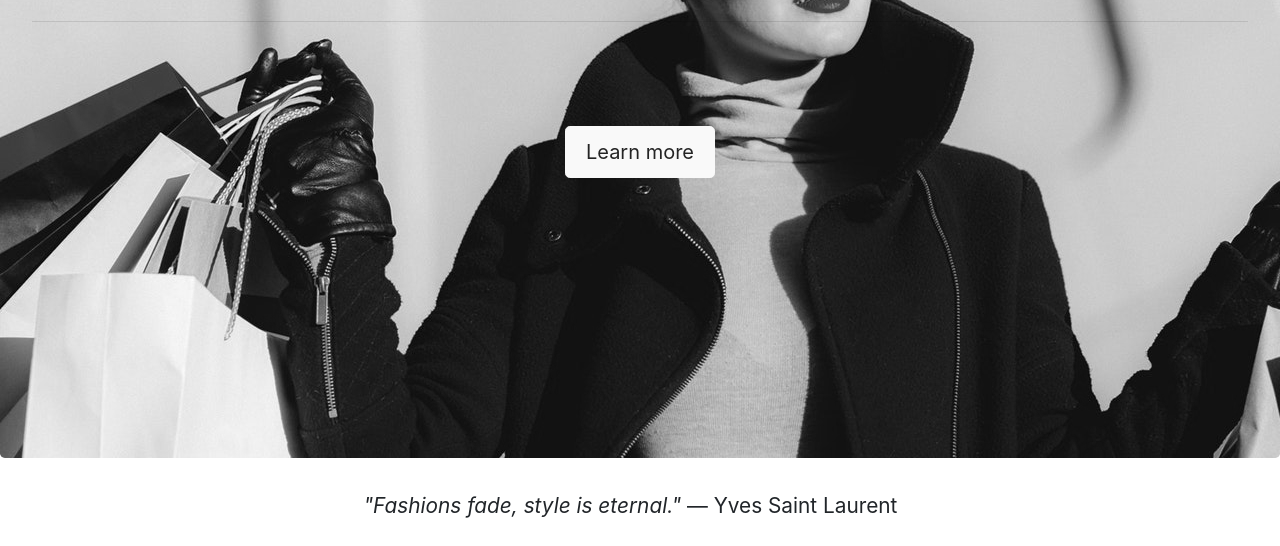
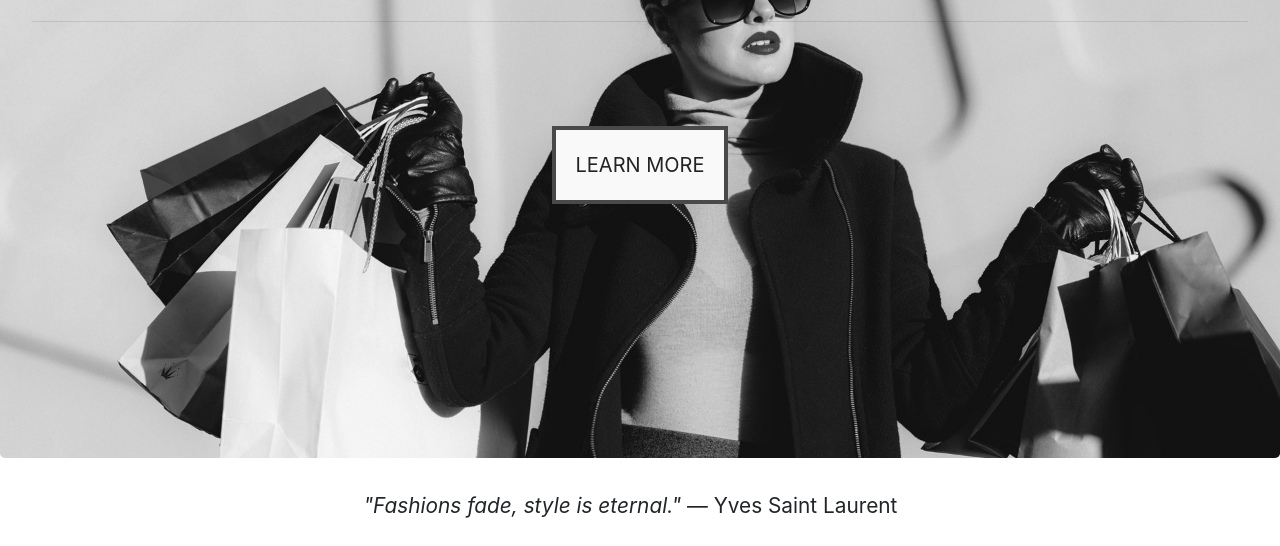
Before and after one commit to kankovskyj/DREST, a plain HTML site: page index.html in a window 1280 px wide. Shown: the part 254-800 px from the top of the page. Drawn offline with nearby package versions, Linux system fonts and the light colour scheme.

Commit message:
Update style.css

```diff
--- a/style.css
+++ b/style.css
@@ -9,7 +9,7 @@
     height: 80vh;
     background-image: url(./images/jumbo.jpg);
     background-repeat: no-repeat;
-    background-size: fill;
+    background-size: cover;
     background-position: center;
     text-align: center;
     filter: grayscale(50);
@@ -28,7 +28,10 @@
 }
 .btn {
     margin-top: 10vh;
-    padding: 10px 20px;
+    padding: 20px;
+    border: 4px solid #494949 !important;
+    text-transform: uppercase;
+    border-radius: 0;
 }
 
 .footer {
```
